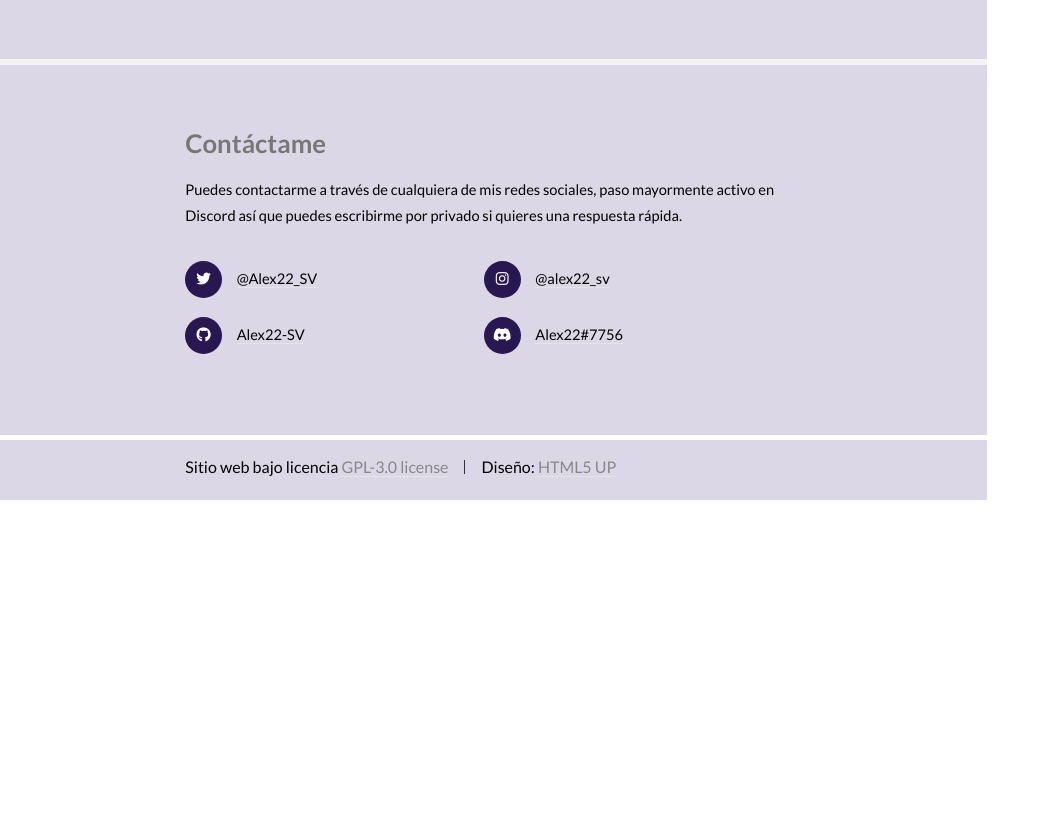
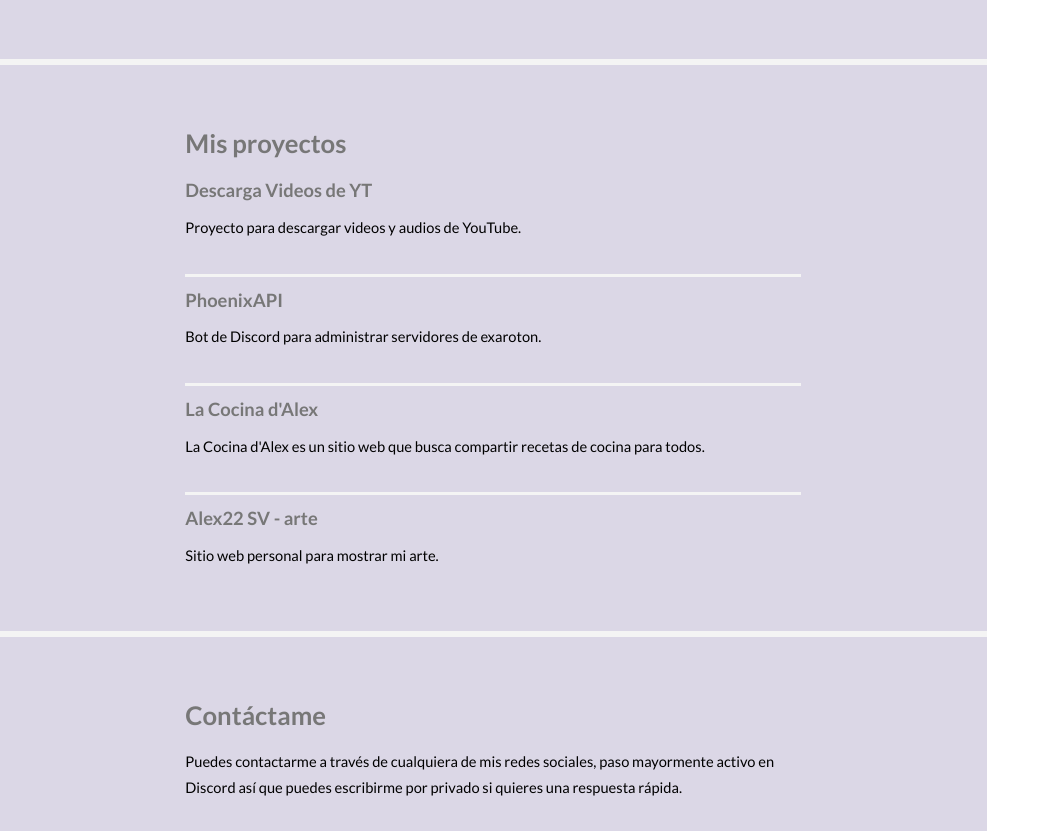
Before and after one commit to Alex22sv/SitioWeb, a plain HTML site: page index.html in a window 1280 px wide. Shown: the part 1062-1893 px from the top of the page, without its empty margins (0-1050 px from the left). Before the commit the page ends 1567 px from the top, so only its background shows below. Drawn offline with Linux system fonts and the light colour scheme.

Commit message:
Agregar lista de proyectos

```diff
--- a/assets/css/main.css
+++ b/assets/css/main.css
@@ -2414,11 +2414,10 @@
 		}
 
 /* Features */
-
 	.features article {
 		border-top: solid 3px #f4f4f4;
-		margin-bottom: 2.25em;
-		padding-top: 2.25em;
+		margin-bottom: 10px;
+		padding-top: 10px;
 	}
 
 		.features article:first-child {
@@ -2426,7 +2425,7 @@
 			padding-top: 0;
 		}
 
-		.features article .image {
+		/* .features article .image {
 			display: inline-block;
 			padding-right: 2.5em;
 			vertical-align: middle;
@@ -2436,13 +2435,7 @@
 		.features article .image img {
 			display: block;
 			width: 100%;
-			}
-
-		.features article .inner {
-			display: inline-block;
-			vertical-align: middle;
-			width: 50%;
-		}
+		} */
 
 		.features article .inner > :last-child {
 			margin-bottom: 0;
--- a/index.html
+++ b/index.html
@@ -28,7 +28,7 @@
 					<ul>
 						<li><a href="#one" class="active">Acerca</a></li>
 						<li><a href="#two">Cosas que me gustan hacer</a></li>
-						<!-- <li><a href="#three">Projects</a></li> -->
+						<li><a href="#three">Proyectos</a></li>
 						<li><a href="#four">Contacto</a></li>
 					</ul>
 				</nav>
@@ -85,35 +85,37 @@
 							</section>
 
 						<!-- Three -->
-							<!-- <section id="three">
+							<section id="three">
 								<div class="container">
-									<h3>My projects</h3>
+									<h3>Mis proyectos</h3>
 									<div class="features">
 										<article>
-											<a href="https://github.com/Alex22-SV/PhoenixAPI-Bot" class="image"><img src="images/PhoenixAPI.png" alt="PhoenixAPI"/></a>
-											<div class="inner">
-												<h4>PhoenixAPI</h4>
-												<p>Discord bot to manage your exaroton servers.</p>
-											</div>
+											<a href="https://github.com/Alex22-SV/DescargaVideosDeYT" target="_blank">
+												<h4>Descarga Videos de YT</h4>
+												<p>Proyecto para descargar videos y audios de YouTube.</p>
+											</a>
 										</article>
 										<article>
-											<a href="https://github.com/ShadowPlayersDev/La-Cocina-d-Alex" class="image"><img src="https://lacocinadalex.tk/imgs/logo.png" alt="La Cocina d'Alex" /></a>
-											<div class="inner">
-												<h4>La Cocina d'Alex</h4>
-												<p>Learn new cooking recipes with <i>La Cocina d'Alex</i> (SPANISH ONLY).</p>
-											</div>
+											<a href="https://github.com/Alex22-SV/DescargaVideosDeYT" target="_blank">
+												<h4>PhoenixAPI</h4>
+												<p>Bot de Discord para administrar servidores de exaroton.</p>
+											</a>
 										</article>
 										<article>
-											<a href="https://parqueland.ml/" class="image"><img src="https://parqueland.ml/parqueland.png" alt="" /></a>
-											<div class="inner">
-												<h4>Parqueland</h4>
-												<p>A Spanish and private Minecraft server with roleplay and survival modes.</p>
-											</div>
+											<a href="https://github.com/Alex22-SV/DescargaVideosDeYT" target="_blank">
+												<h4>La Cocina d'Alex</h4>
+												<p>La Cocina d'Alex es un sitio web que busca compartir recetas de cocina para todos.</p>
+											</a>
 										</article>
-
+										<article>
+											<a href="https://github.com/Alex22-SV/DescargaVideosDeYT" target="_blank">
+												<h4>Alex22 SV - arte</h4>
+												<p>Sitio web personal para mostrar mi arte.</p>
+											</a>
+										</article>
 									</div>
 								</div>
-							</section> -->
+							</section>
 
 						<!-- Four -->
 							<section id="four">
```
Lines whose indentation alone changed are shown as unchanged.
